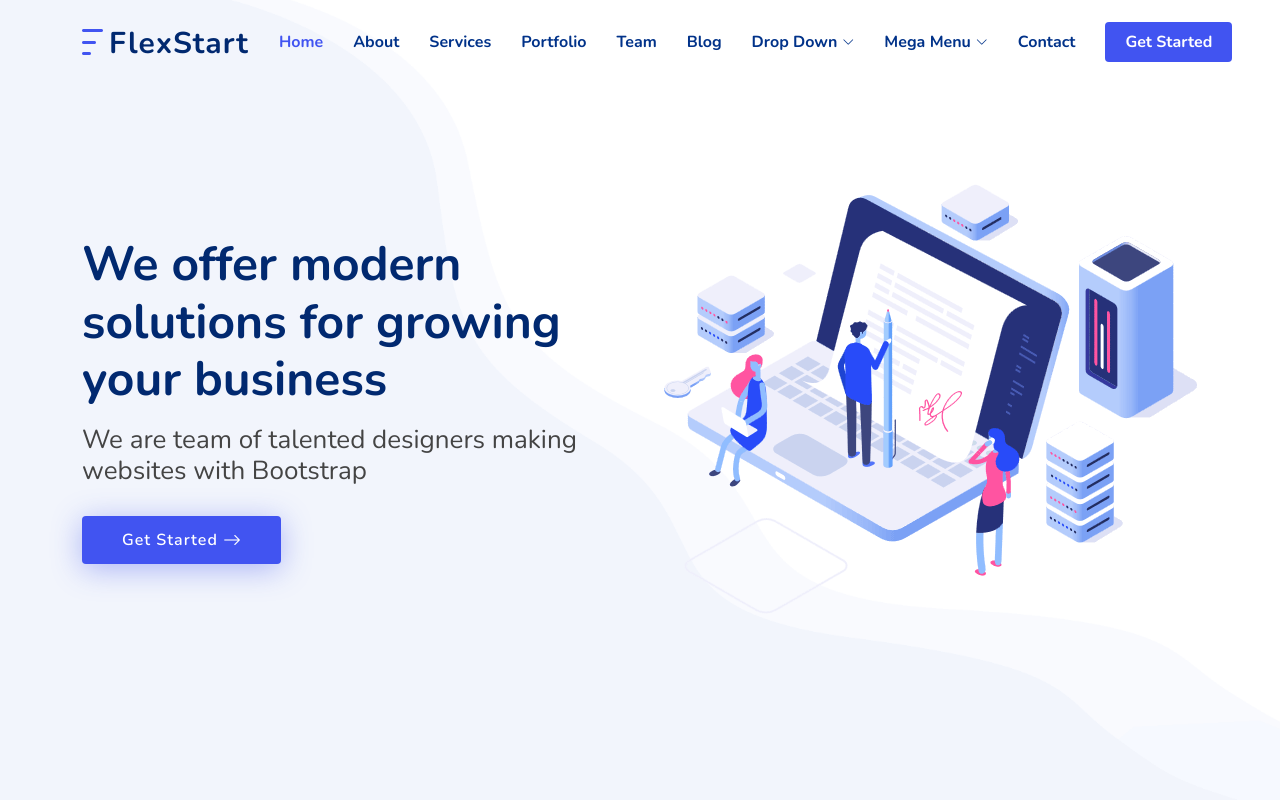
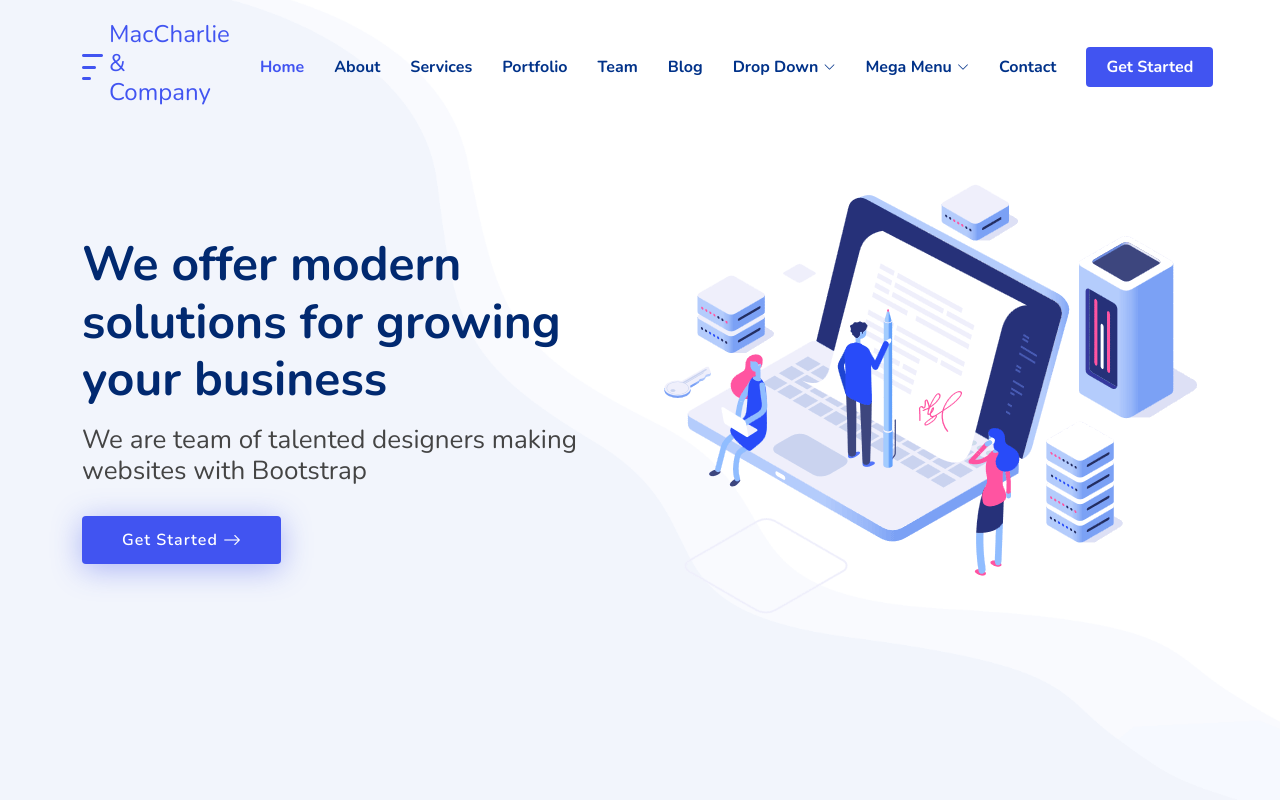
Before and after one commit to Bravinsimiyu/McCharlie-Company-Website, a plain HTML site: page index.html in a window 1280 px wide. Shown: the top 800 px of the page. Drawn offline with nearby package versions, Linux system fonts and the light colour scheme.

Commit message:
second-commit

```diff
--- a/index.html
+++ b/index.html
@@ -44,7 +44,7 @@
 
       <a href="index.html" class="logo d-flex align-items-center">
         <img src="assets/img/logo.png" alt="">
-        <span>FlexStart</span>
+        <h4>MacCharlie & Company</h4>
       </a>
 
       <nav id="navbar" class="navbar">
```
Also changed, not shown: assets/img/WhatsApp-Image-2024-05-26-at-13.46.15.jpeg (added).
